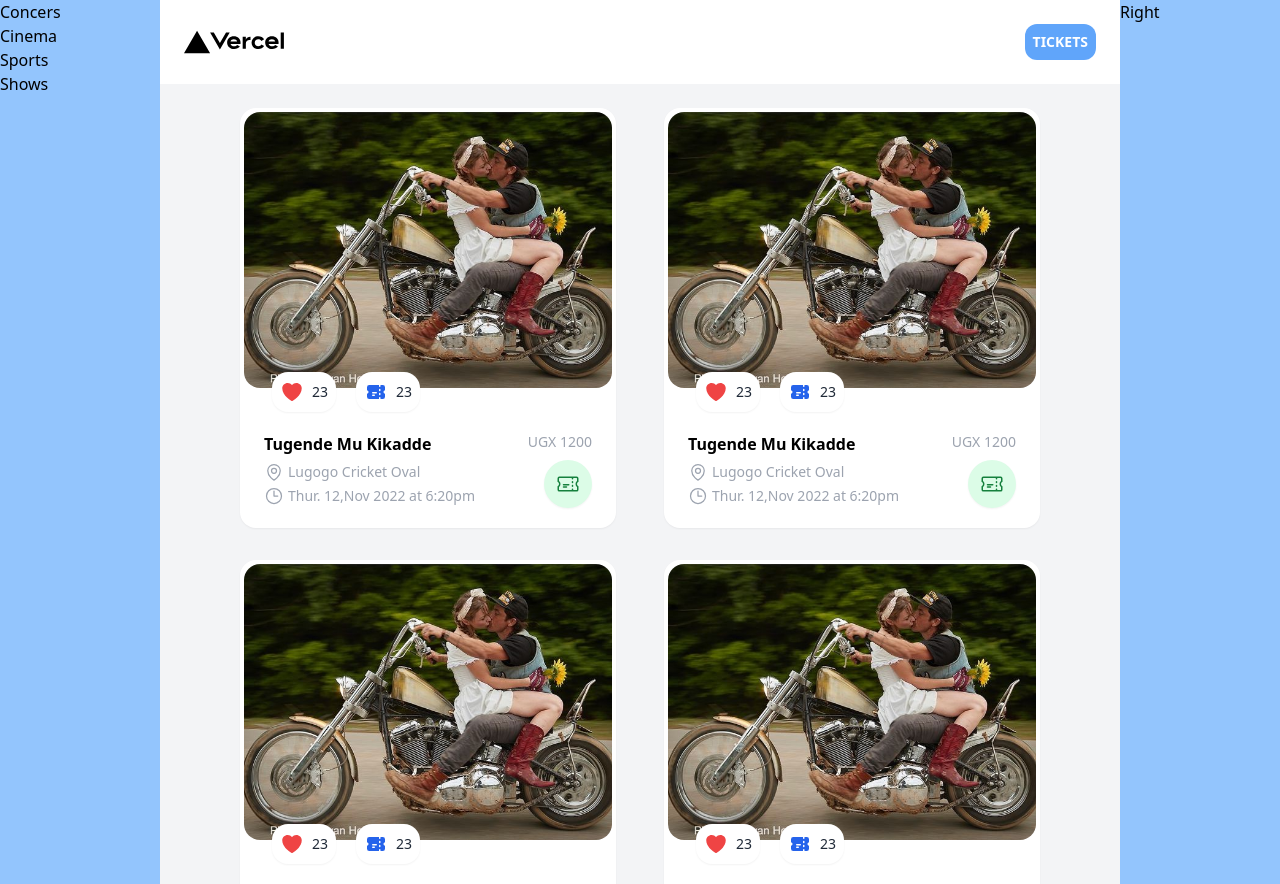
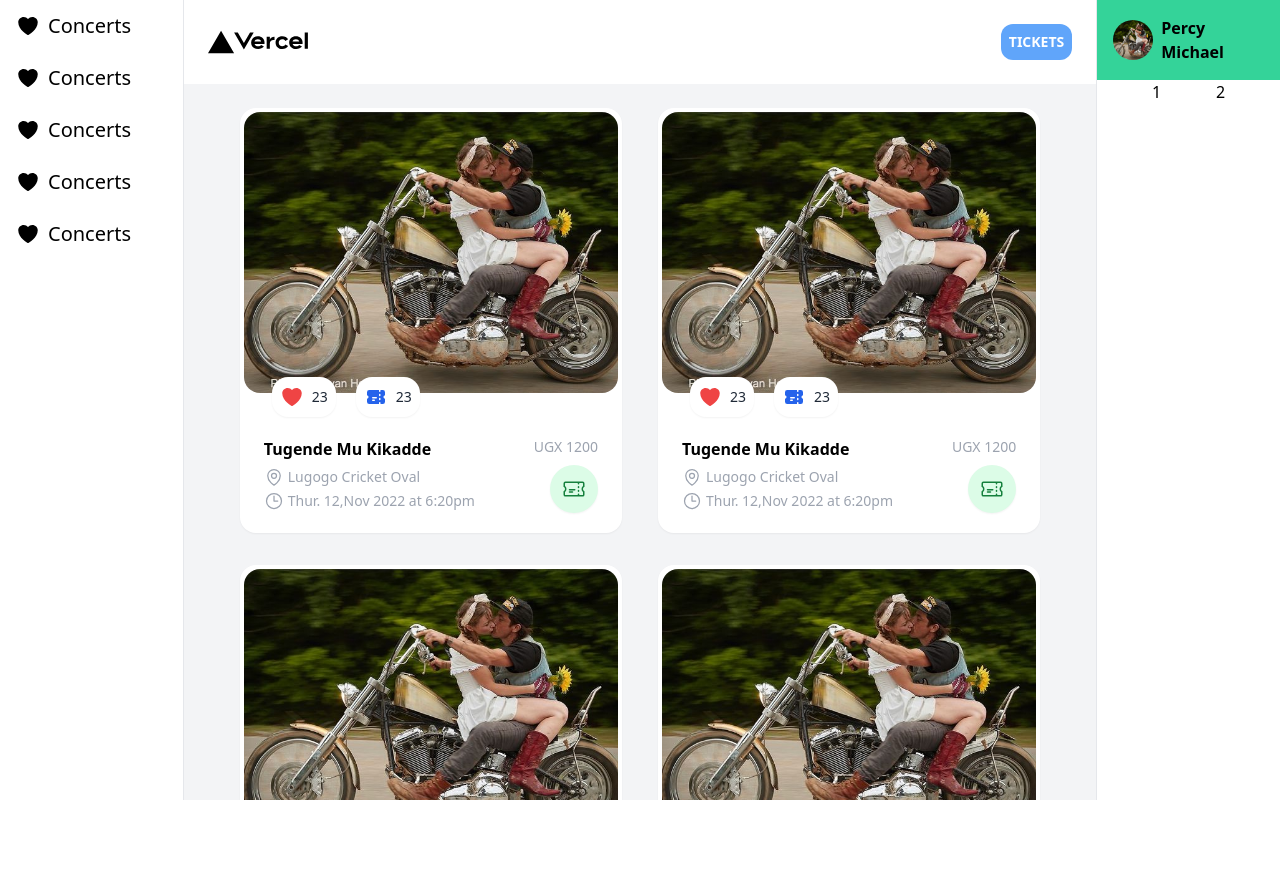
Before and after one commit to PercyMichael/Moja, a Next.js app: page / in a window 1280 px wide. After the commit the page ends 800 px from the top, so only its background shows below. Built offline with nearby package versions, Linux system fonts and the light colour scheme.

Commit message:
added icons

```diff
--- a/components/Feed.tsx
+++ b/components/Feed.tsx
@@ -5,9 +5,9 @@ export const Feed = () =>
 {
 
   return (
-      <main className="bg-gray-100 w-full h-full md:border-x-1 border-red-600">
+      <main className="bg-gray-100 w-full h-full md:border-x">
           <Nav />
-          <div className="md:px-20 px-2 py-6 grid md:grid-row-1 md:grid-cols-2 gap-x-12 gap-y-8 md:max-h-screen md:overflow-auto">
+          <div className="lg:px-14 px-2 pt-6 pb-30 grid md:grid-row-1 lg:grid-cols-2 lg:gap-x-9 gap-y-8 md:max-h-screen md:overflow-auto">
 
               <Event />
               <Event />
--- a/components/LeftBar.tsx
+++ b/components/LeftBar.tsx
@@ -1,18 +1,21 @@
-const LeftBar = () => {
+import LeftBarRow from "./LeftBarRow"
+
+
+const LeftBar = () =>
+{
+    const heart=<svg xmlns="http://www.w3.org/2000/svg" viewBox="0 0 24 24" fill="currentColor" className="w-6 h-6">
+    <path d="M11.645 20.91l-.007-.003-.022-.012a15.247 15.247 0 01-.383-.218 25.18 25.18 0 01-4.244-3.17C4.688 15.36 2.25 12.174 2.25 8.25 2.25 5.322 4.714 3 7.688 3A5.5 5.5 0 0112 5.052 5.5 5.5 0 0116.313 3c2.973 0 5.437 2.322 5.437 5.25 0 3.925-2.438 7.111-4.739 9.256a25.175 25.175 0 01-4.244 3.17 15.247 15.247 0 01-.383.219l-.022.012-.007.004-.003.001a.752.752 0 01-.704 0l-.003-.001z" />
+    </svg>
+
   return (
-      <aside className="left w-1/6 bg-blue-300 min-h-full hidden md:block">
-          <div>
-              Concers
-          </div>
-          <div>
-              Cinema
-          </div>
-          <div>
-              Sports
-          </div>
-          <div>
-              Shows
-          </div>
+      <aside className="left w-1/5 min-h-full hidden md:block">
+
+          <LeftBarRow title="Concerts" icon={heart} />
+          <LeftBarRow title="Concerts" icon={heart} />
+          <LeftBarRow title="Concerts" icon={heart} />
+          <LeftBarRow title="Concerts" icon={heart} />
+          <LeftBarRow title="Concerts" icon={heart} />
+
       </aside>
   )
 }
--- /dev/null
+++ b/components/LeftBarRow.tsx
@@ -0,0 +1,20 @@
+import { HtmlProps } from "next/dist/shared/lib/html-context"
+import React from "react"
+
+interface Props
+{
+    icon: Element
+    title: string
+}
+
+const LeftBarRow = ({icon,title }:Props) =>
+{
+
+  return (
+      <div className="group space-x-2 items-center max-w-fit flex py-3 px-4 rounded-full hover:bg-slate-300 transition-all duration-200">
+          <p>{icon}</p><p className="text-base font-light lg:text-xl group-hover:text-red-600">{title}</p>
+    </div>
+  )
+}
+
+export default LeftBarRow
--- a/components/RightBar.tsx
+++ b/components/RightBar.tsx
@@ -1,7 +1,9 @@
-const RightBar = () => {
+import UserInfo from "./UserInfo"
+const RightBar = () =>
+{
   return (
-      <aside className="right w-1/6 bg-blue-300 min-h-full hidden md:block">
-          Right
+      <aside className="right w-1/5 min-h-full hidden md:block">
+          <UserInfo/>
       </aside>
   )
 }
--- /dev/null
+++ b/components/UserInfo.tsx
@@ -0,0 +1,21 @@
+import Image from 'next/image'
+import React from 'react'
+
+const UserInfo = () => {
+    return (
+      <div>
+            <div className='bg-emerald-400 px-4 flex items-center space-x-2 py-4'>
+                <Image className='rounded-full h-10 w-10' src={'/bike.jpg'} height={200} width={200} alt="profile" />
+                <p className='font-bold text-md'>Percy Michael</p>
+            </div>
+
+            <div className='flex justify-evenly'>
+                <p className=''>1</p>
+                <p>2</p>
+            </div>
+      </div>
+
+  )
+}
+
+export default UserInfo
--- a/pages/index.tsx
+++ b/pages/index.tsx
@@ -1,11 +1,12 @@
+import { NextPage } from "next"
 import { Feed } from "../components/Feed"
 import LeftBar from "../components/LeftBar"
 import RightBar from "../components/RightBar"
 
 
-const Home = () => {
+const Home:NextPage = () => {
   return (
-    <div className="container mx-auto h-full max-w-screen-2x flex ">
+    <div className="container mx-auto md:max-h-screen overflow-hidden lg:max-w-7xl flex">
       <LeftBar/>
       <Feed />
       <RightBar/>
```
